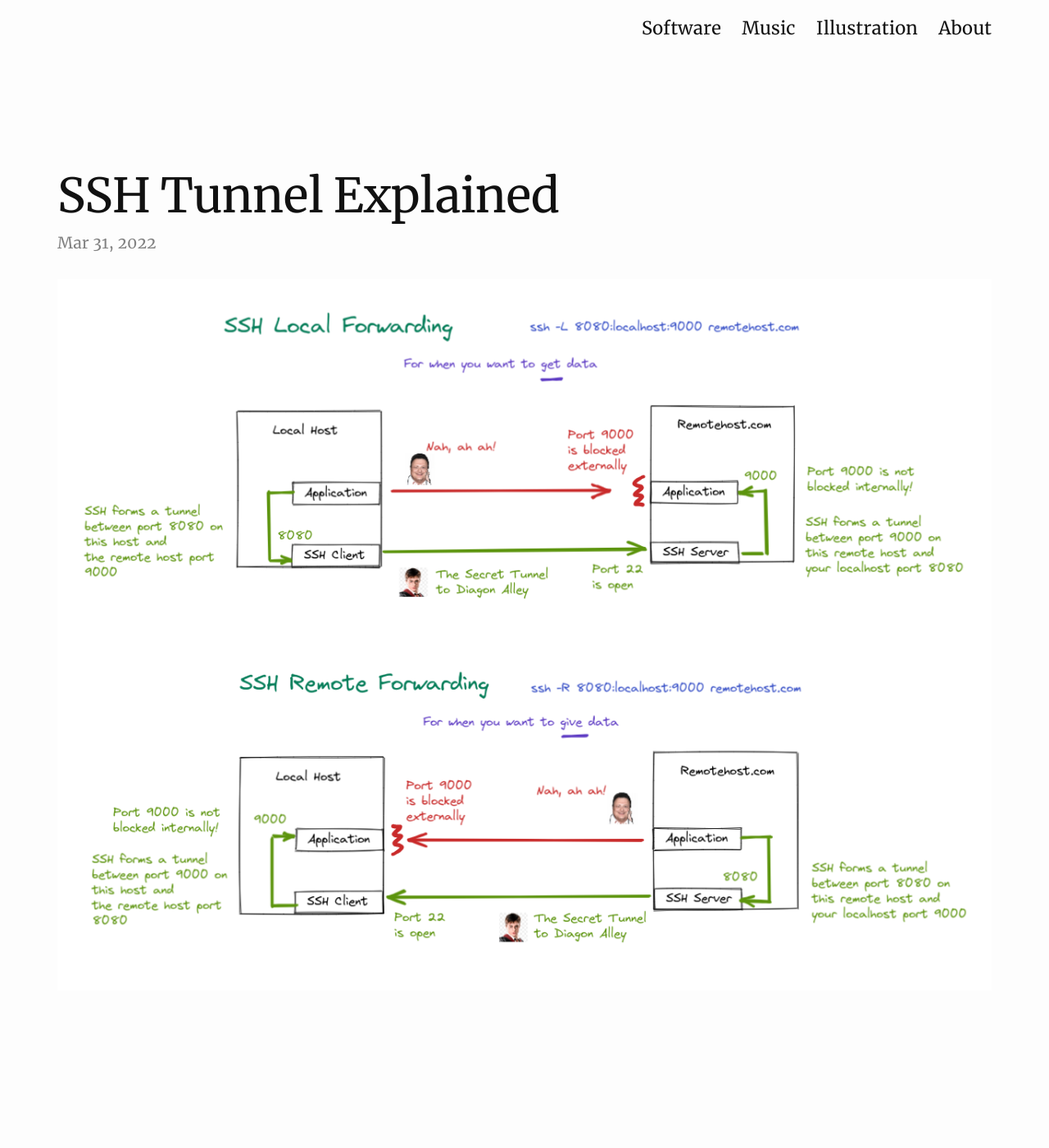
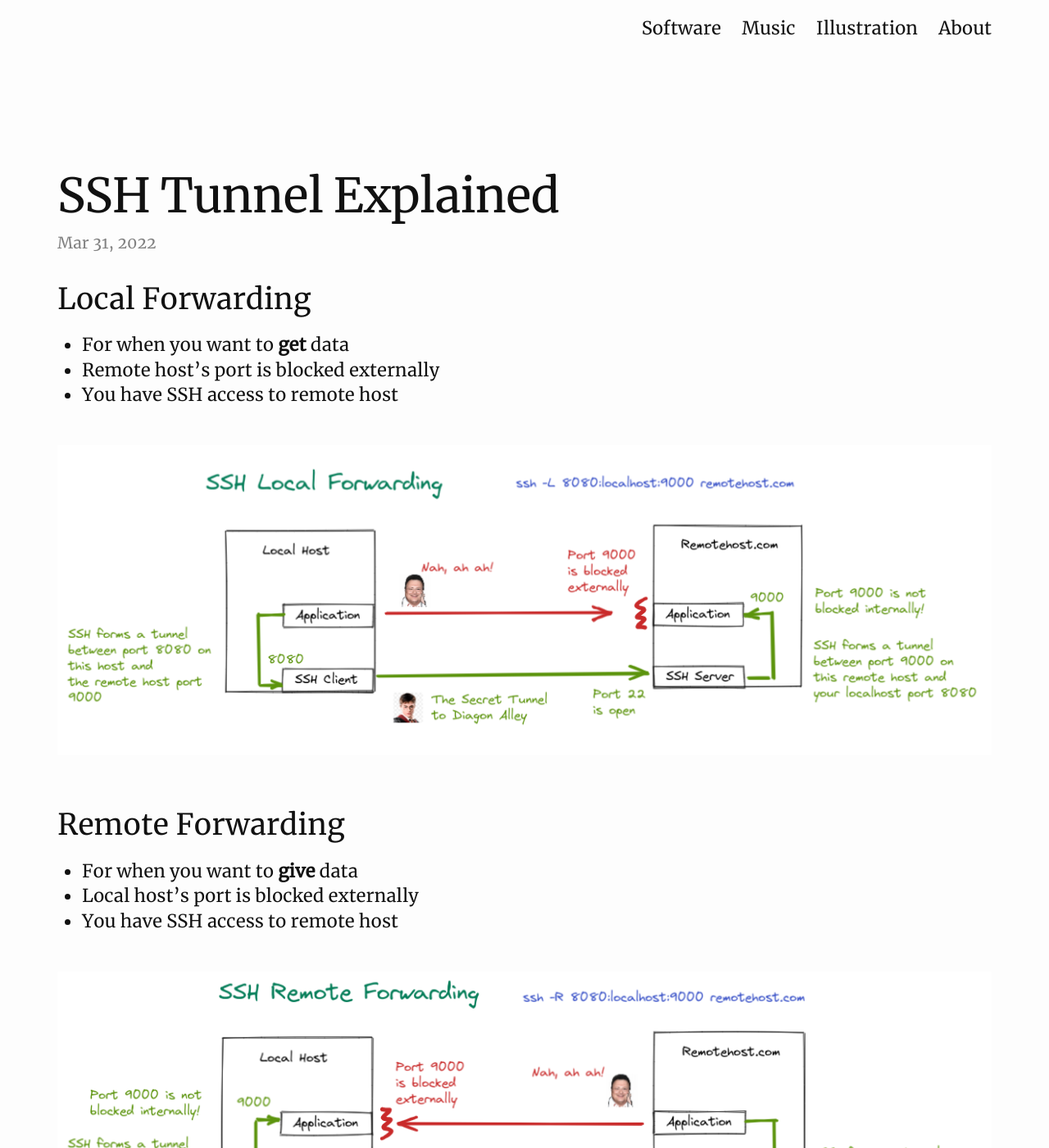
Before and after one commit to heepster/heepster.github.io, a Jekyll site: the page built from _posts/2022-03-31-ssh-tunnel-explained.md, in a window 1280 px wide and 1400 px high. Shown: the whole window at 82% size. Built offline with Jekyll 4.4.1, drawn with Linux system fonts in a browser that asks for light colours.

Commit message:
more details in ssh tunnel post

```diff
--- a/_posts/2022-03-31-ssh-tunnel-explained.md
+++ b/_posts/2022-03-31-ssh-tunnel-explained.md
@@ -6,4 +6,24 @@ permalink: /ssh-tunnel
 ---
 
 
-[![SSH Tunnel Diagram](/assets/images/posts/ssh-tunnel-full.png)](/assets/images/posts/ssh-tunnel-full.png)
+### Local Forwarding
+
+* For when you want to **get** data
+* Remote host's port is blocked externally
+* You have SSH access to remote host
+<br />
+<br />
+
+[![SSH Tunnel Diagram](/assets/images/posts/ssh-local-forwarding.png)](/assets/images/posts/ssh-local-forwarding.png)
+
+<br />
+
+### Remote Forwarding
+
+* For when you want to **give** data
+* Local host's port is blocked externally
+* You have SSH access to remote host
+<br />
+<br />
+
+[![SSH Tunnel Diagram](/assets/images/posts/ssh-remote-forwarding.png)](/assets/images/posts/ssh-remote-forwarding.png)
```
Also changed, not shown: assets/images/posts/ssh-local-forwarding.png (added), assets/images/posts/ssh-remote-forwarding.png (added).
